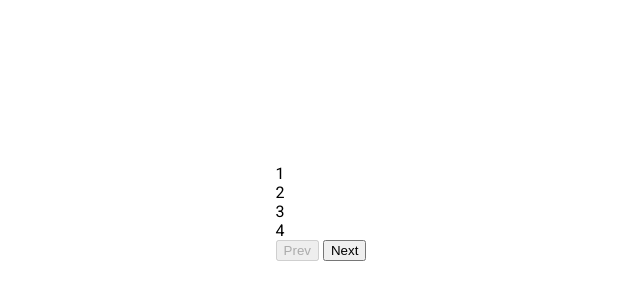
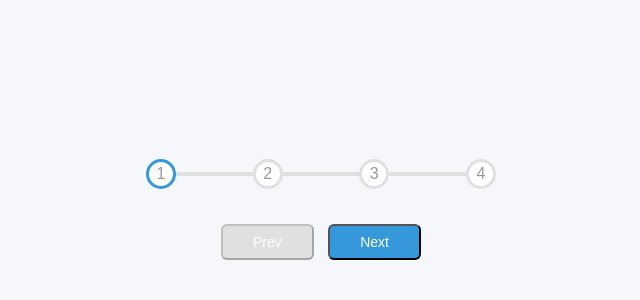
Before and after one commit to Roxana-L/progress-steps, a plain HTML site: page index.html in a window 1280 px wide. Shown: the part 188-488 px from the top of the page, without its empty margins (319-959 px from the left). Drawn offline with Linux system fonts and the light colour scheme; a web font is replaced by a local one.

Commit message:
Update style.css
Add styles to html structure

```diff
--- a/style.css
+++ b/style.css
@@ -1,14 +1,86 @@
-@import url("https://fonts.googleapis.com/css2?family=Roboto:wght@400;700&display=swap");
+@import url("https://fonts.googleapis.com/css?family=Muli&display=swap");
+:root {
+  --line-border-fill: #3498db;
+  --line-border-empty: #e0e0e0;
+}
 * {
   box-sizing: border-box;
 }
 body {
-  font-family: "Roboto", sans-serif;
+  background-color: #f6f7fb;
+  font-family: "Muli", sans-serif;
   display: flex;
-  flex-direction: column;
   align-items: center;
   justify-content: center;
   height: 100vh;
   overflow: hidden;
   margin: 0;
 }
+.container {
+  text-align: center;
+}
+.progress-container {
+  display: flex;
+  justify-content: space-between;
+  position: relative;
+  margin-bottom: 30px;
+  max-width: 100%;
+  width: 350px;
+}
+.progress-container::before {
+  content: "";
+  background-color: var(--line-border-empty);
+  position: absolute;
+  top: 50%;
+  left: 0;
+  transform: translateY(-50%);
+  height: 4px;
+  width: 100%;
+  z-index: -1;
+}
+.progress {
+  background-color: var(--line-border-fill);
+  position: absolute;
+  top: 50%;
+  left: 0;
+  transform: translateY(-50%);
+  height: 4px;
+  width: 0%;
+  z-index: -1;
+  transition: 0.4s ease;
+}
+.circle {
+  background-color: #fff;
+  color: #999;
+  border-radius: 50%;
+  height: 30px;
+  width: 30px;
+  display: flex;
+  align-items: center;
+  justify-content: center;
+  border: 3px solid var(--line-border-empty);
+  transition: 0.4s ease;
+}
+.circle.active {
+  border-color: var(--line-border-fill);
+}
+.btn {
+  background-color: var(--line-border-fill);
+  color: #fff;
+  border-radius: 6px;
+  cursor: pointer;
+  font-family: inherit;
+  padding: 8px 30px;
+  margin: 5px;
+  font-size: 14px;
+}
+.btn:active {
+  transform: scale(0.98);
+}
+.btn:focus {
+  outline: 0;
+}
+.btn:disabled {
+  background-color: var(--line-border-empty);
+  cursor: not-allowed;
+}
```
